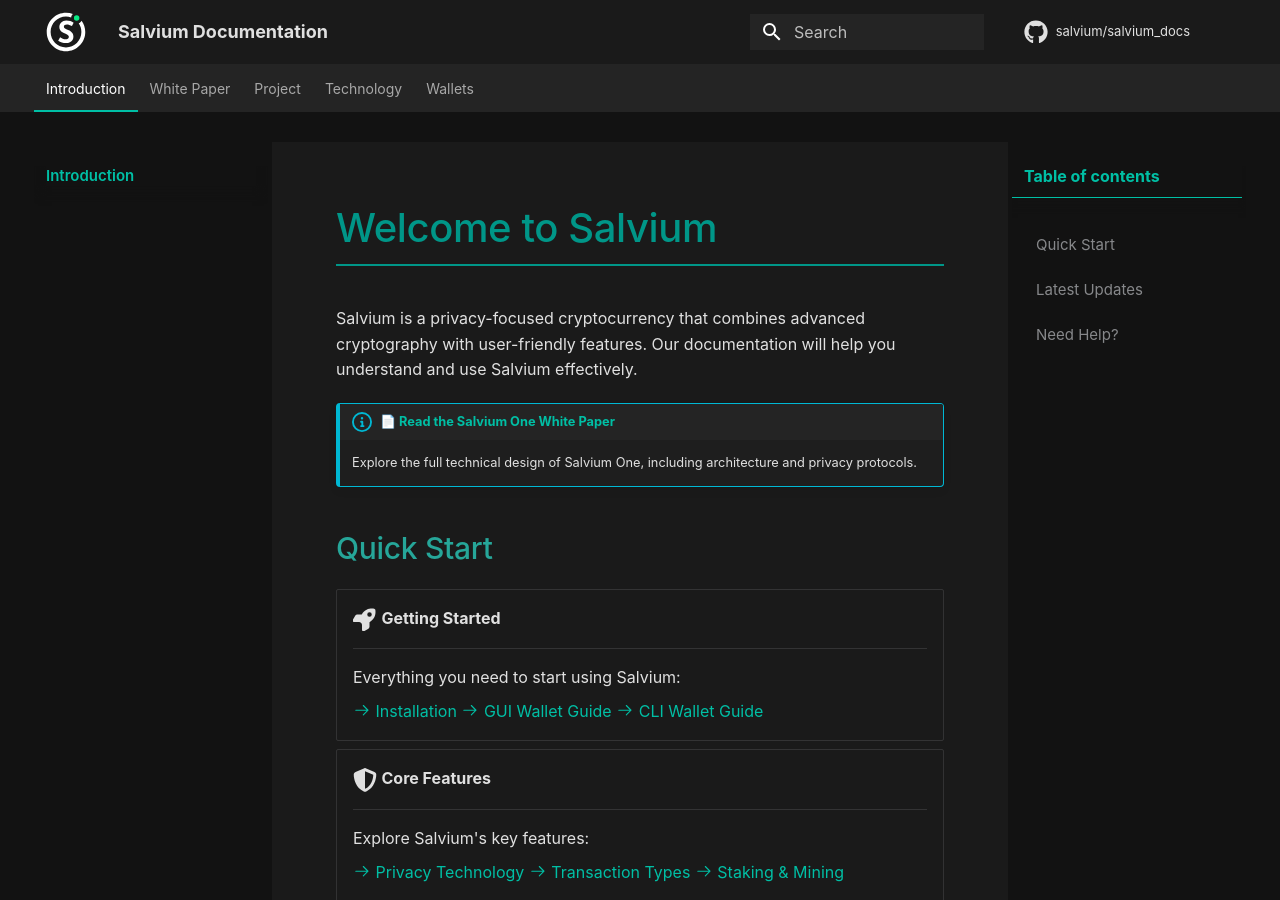
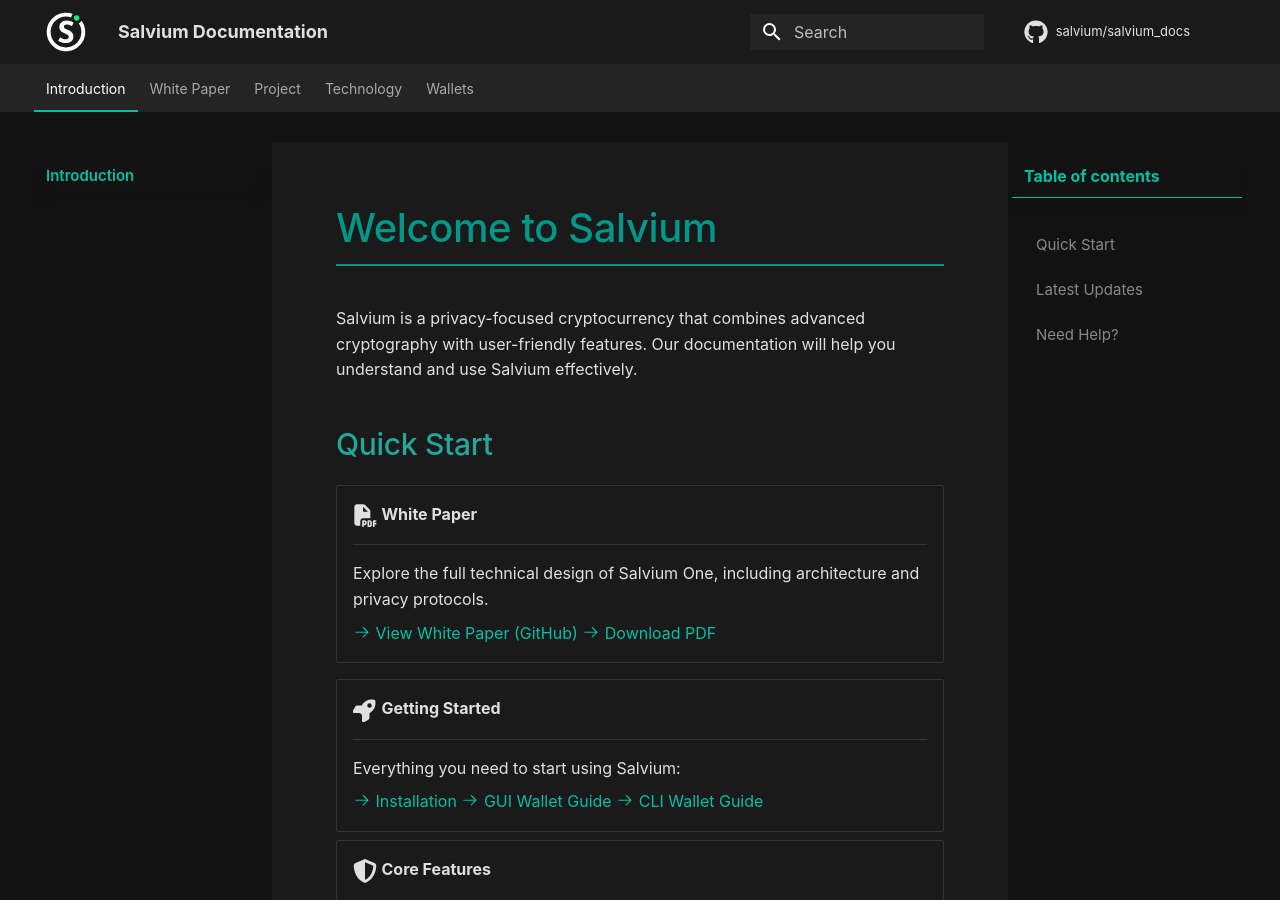
Before and after one commit to salvium/salvium_docs, an MkDocs documentation site: the page built from docs/index.md, in a window 1280 px wide and 900 px high. Built offline with MkDocs 1.6.1 and Material for MkDocs 9.7.7, drawn with Linux system fonts in a browser that asks for light colours; comment, search, counter and statistics services are not loaded.

Commit message:
Enhance documentation with White Paper links
Added a section for the White Paper with links to view and download it.

```diff
--- a/docs/index.md
+++ b/docs/index.md
@@ -2,11 +2,19 @@
 
 Salvium is a privacy-focused cryptocurrency that combines advanced cryptography with user-friendly features. Our documentation will help you understand and use Salvium effectively.
 
-!!! info "📄 [Read the Salvium One White Paper](https://github.com/salvium/salvium_library/blob/main/papers/Salvium_One_White_Paper_v1.pdf)"
+## Quick Start
+
+<div class="grid cards" markdown>
+
+-   :fontawesome-solid-file-pdf:{ .lg .middle } __White Paper__
+
+    ---
     Explore the full technical design of Salvium One, including architecture and privacy protocols.
 
-## Quick Start
+    [:octicons-arrow-right-24: View White Paper (GitHub)](https://github.com/salvium/salvium_library/blob/main/papers/Salvium_One_White_Paper_v1.pdf)
+    [:octicons-arrow-right-24: Download PDF](https://github.com/salvium/salvium_library/raw/main/papers/Salvium_One_White_Paper_v1.pdf)
 
+</div>
 <div class="grid cards" markdown>
 
 -   :fontawesome-solid-rocket:{ .lg .middle } __Getting Started__
```
